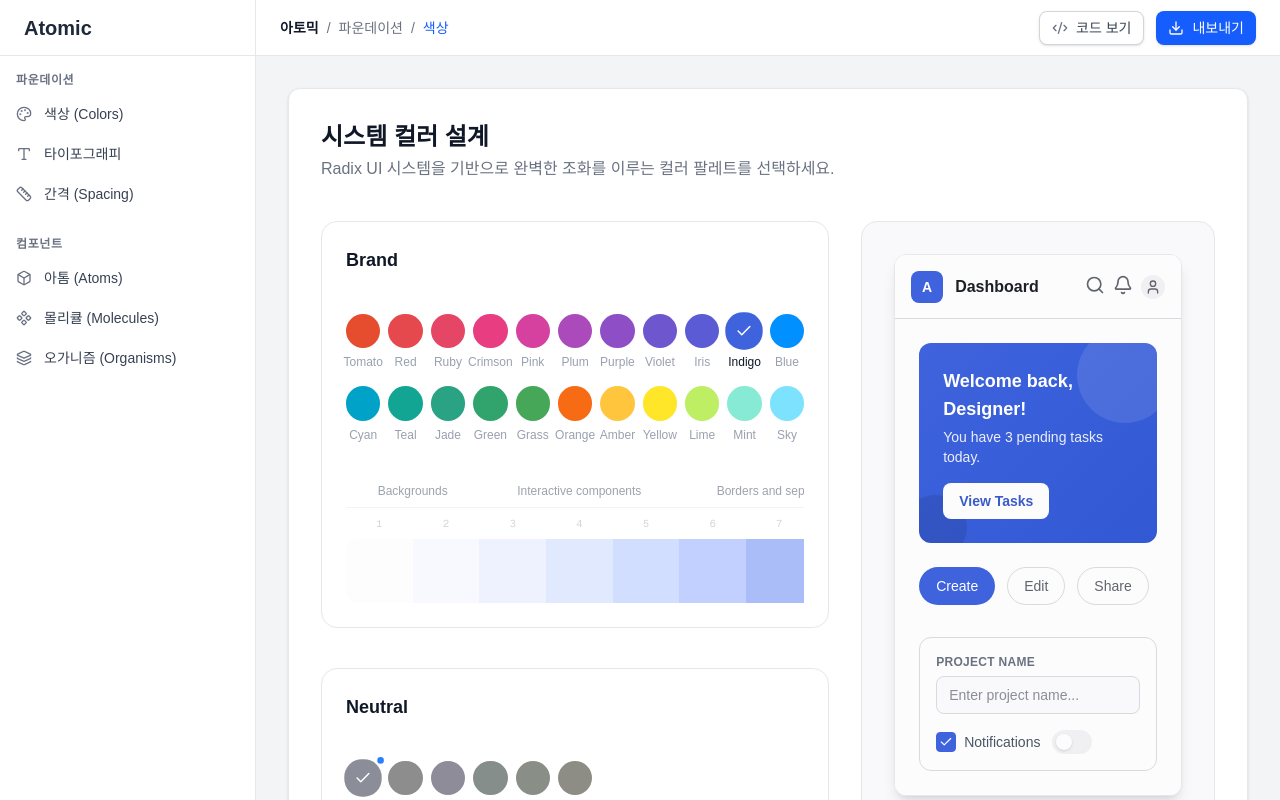
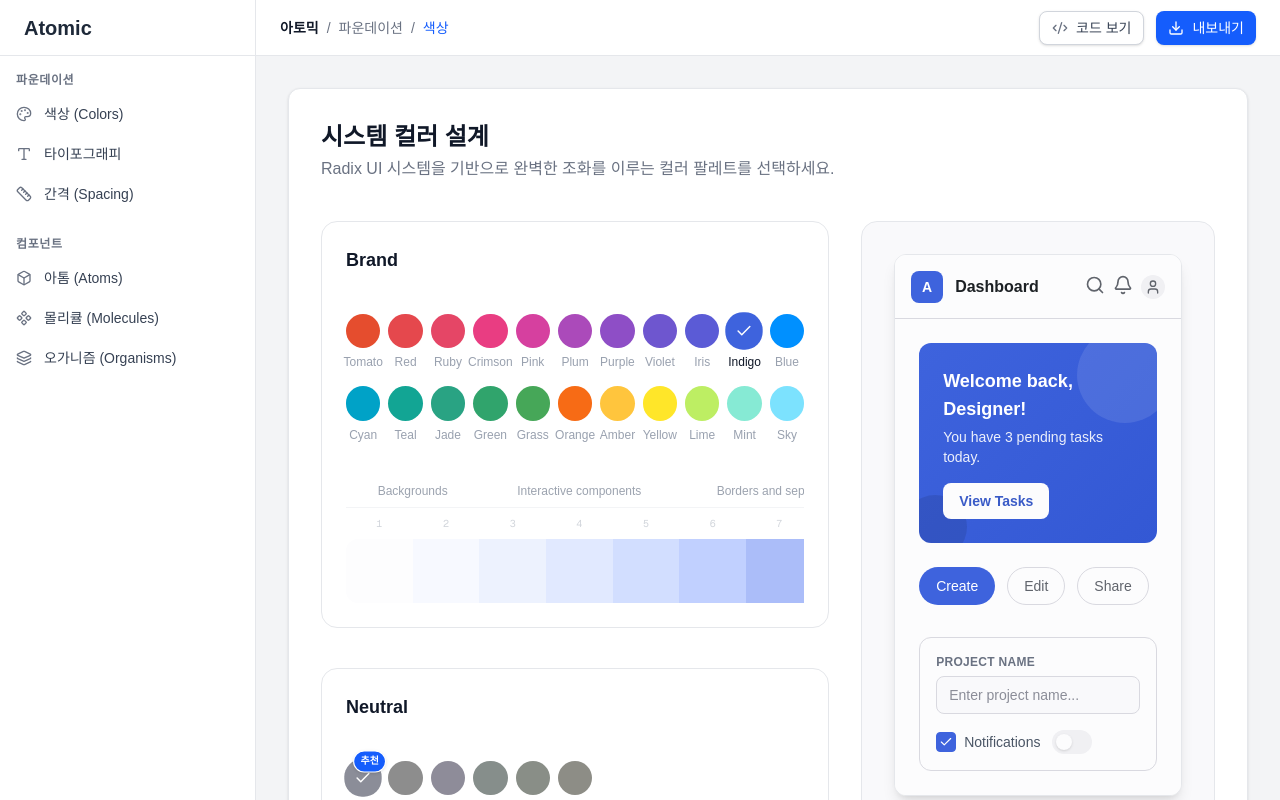
Before and after one commit to visualog/atmoic, a Next.js app: page /builder in a window 1280 px wide. Built offline with nearby package versions, Linux system fonts and the light colour scheme.

Commit message:
style: 추천 뉴트럴 컬러 표시를 점(Dot)에서 '추천' 텍스트 뱃지로 변경

```diff
--- a/src/app/builder/page.tsx
+++ b/src/app/builder/page.tsx
@@ -271,14 +271,10 @@
                                                 )}
                                             </AnimatePresence>
 
-                                            {isRecommended && !isSelected && (
-                                                <span className="absolute -top-1 -right-1 w-2.5 h-2.5 bg-blue-500 rounded-full border-2 border-white z-10" />
-                                            )}
-                                            {isRecommended && isSelected && (
-                                                <motion.span
-                                                    className="absolute -top-1 -right-1 w-2.5 h-2.5 bg-blue-500 rounded-full border-2 border-white z-10"
-                                                    layout
-                                                />
+                                            {isRecommended && (
+                                                <span className="absolute -top-2 -right-1 bg-blue-600 text-white text-[9px] font-bold px-1.5 py-0.5 rounded-full shadow-sm z-10 border border-white">
+                                                    추천
+                                                </span>
                                             )}
                                         </motion.button>
                                         <span className={`text-[10px] font-medium capitalize transition-colors ${isSelected ? 'text-gray-900' : 'text-gray-400'}`}>
```
